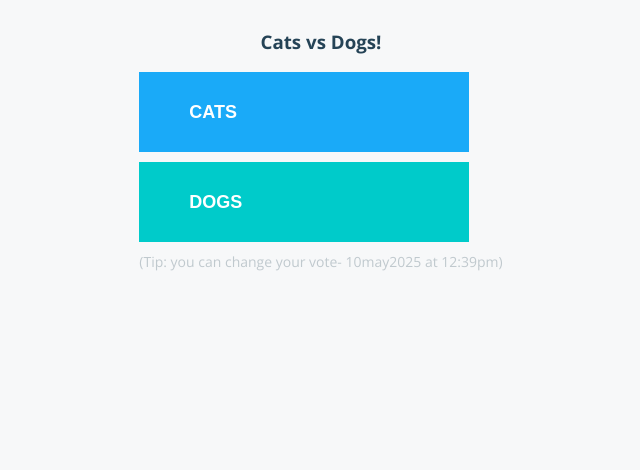
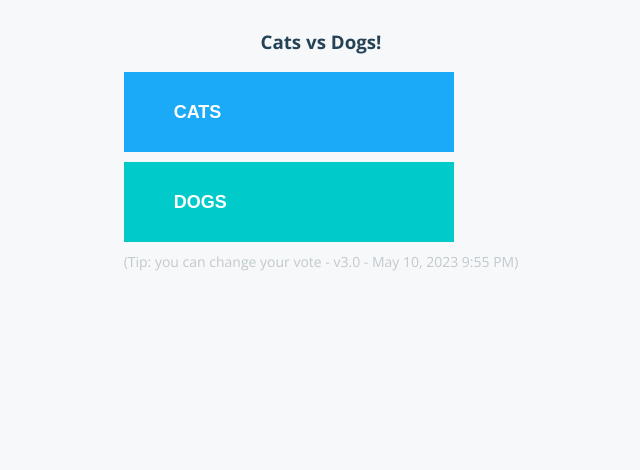
Before and after one commit to vijaykvv/votingapp, a Flask app: page / in a window 1280 px wide. Shown: the top 470 px of the page, without its empty margins (319-959 px from the left). Run offline with Flask 3, Linux system fonts and the light colour scheme; some libraries are stand-ins or nearby versions.

Commit message:
Update vote UI with new version and add cache busting to Dockerfile

```diff
--- a/result/views/index.html
+++ b/result/views/index.html
@@ -2,7 +2,7 @@
 <html ng-app="catsvsdogs">
   <head>
     <meta charset="utf-8">
-    <title>Cats vs Dogs -- Result v2.0 (May 10, 2023 9:45 PM) - Cache Busted!</title>
+    <title>Cats vs Dogs -- Result v2.0 (May 10, 2023 9:55 PM) - Cache Busted!</title>
     <base href="/index.html">
     <meta name = "viewport" content = "width=device-width, initial-scale = 1.0">
     <meta name="keywords" content="docker-compose, docker, stack">
--- a/vote/templates/index.html
+++ b/vote/templates/index.html
@@ -19,7 +19,7 @@
           <button id="b" type="submit" name="vote" class="b" value="b">{{option_b}}</button>
         </form>
         <div id="tip">
-          (Tip: you can change your vote- 10may2025 at 12:39pm)
+          (Tip: you can change your vote - v3.0 - May 10, 2023 9:55 PM)
         </div>
         <div id="hostname">
           Processed by container ID {{hostname}}
```
Also changed, not shown: 1 other file.
